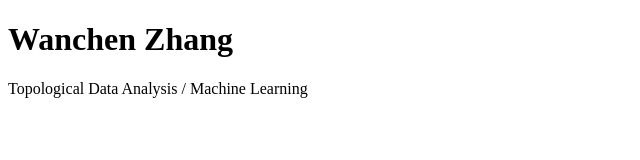
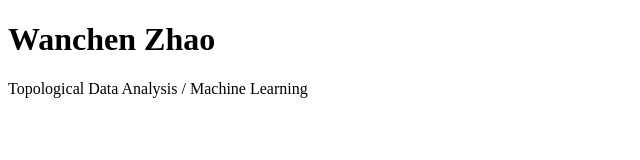
Before and after one commit to WanchenZ/WanchenZ.github.io, a plain HTML site: page index.html in a window 1280 px wide. Shown: the full height of the page, 0-640 px from the left. Drawn offline with Linux system fonts and the light colour scheme.

Commit message:
Update header name from 'Zhang' to 'Zhao'

```diff
--- a/index.html
+++ b/index.html
@@ -6,7 +6,7 @@
 </head>
 
 <body>
-<h1>Wanchen Zhang</h1>
+<h1>Wanchen Zhao</h1>
 <p>Topological Data Analysis / Machine Learning</p>
 </body>
 </html>
```
